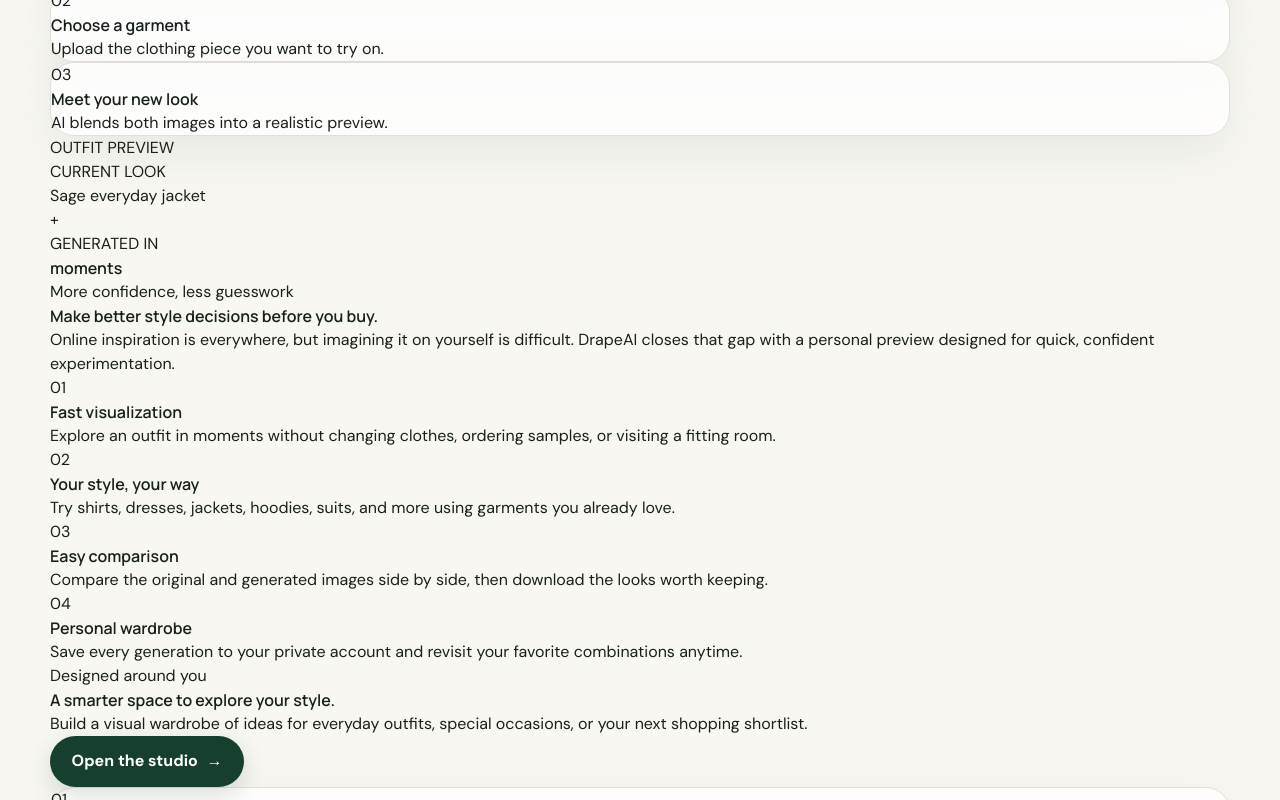
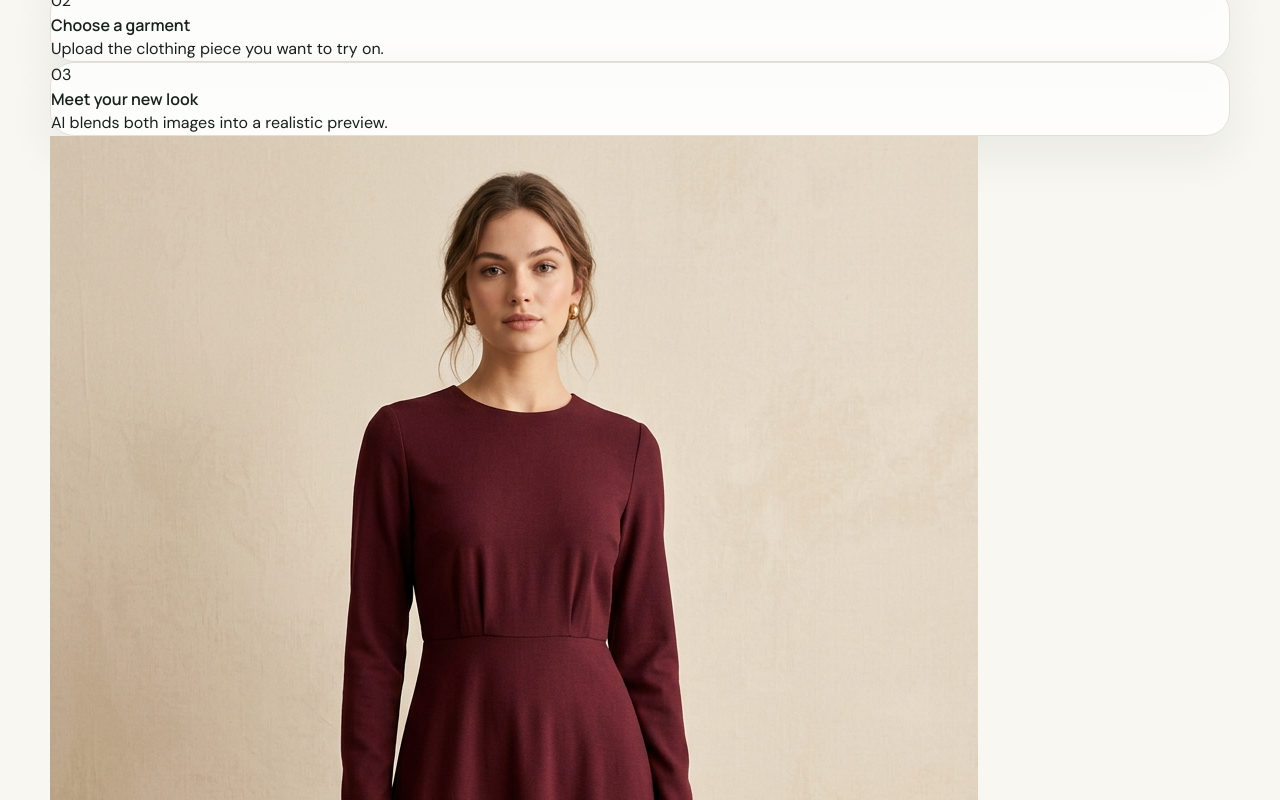
Before and after one commit to im-alisher/AI-Virtual-Try-On, a React (Vite) app in the folder frontend/: page / in a window 1280 px wide. Shown: the part 2860-3660 px from the top of the page. Built offline with nearby package versions, Linux system fonts and the light colour scheme; no server answers; what shared would draw is missing.

Commit message:
The burgundy-dress image is now integrated into the left feature card

```diff
--- a/frontend/src/pages/ProfessionalLandingPage.tsx
+++ b/frontend/src/pages/ProfessionalLandingPage.tsx
@@ -22,7 +22,7 @@ export default function ProfessionalLandingPage() {
     <section id="how-it-works" className="app-container py-20"><div className="mb-10 text-center"><p className="text-xs font-bold uppercase tracking-[.18em] text-[#67816e]">Simple by design</p><h2 className="display-font mt-3 text-3xl font-extrabold tracking-tight sm:text-4xl">From inspiration to visualization</h2><p className="mx-auto mt-4 max-w-2xl leading-7 text-[#68726b]">No complicated measurements or editing tools. DrapeAI turns a simple idea into a visual you can actually use.</p></div><div className="grid gap-4 md:grid-cols-3">{steps.map(([n,t,d]) => <div key={n} className="surface p-7"><span className="text-xs font-extrabold text-[#7c9b80]">{n}</span><h3 className="display-font mt-8 text-xl font-bold">{t}</h3><p className="mt-2 leading-7 text-[#68726b]">{d}</p></div>)}</div></section>
 
     <section className="border-y border-[#dfe1d9] bg-[#eef1e8]"><div className="app-container grid items-center gap-14 py-20 lg:grid-cols-2 lg:py-24">
-      <div className="relative mx-auto w-full max-w-lg"><div className="aspect-square rounded-[32px] bg-[#173f2d] p-5 shadow-2xl shadow-[#173f2d]/15"><div className="relative h-full overflow-hidden rounded-[24px] bg-gradient-to-br from-[#f0e9dd] to-[#b8c8b9]"><div className="absolute left-8 top-8 rounded-full bg-white/90 px-4 py-2 text-xs font-bold text-[#34533e]">OUTFIT PREVIEW</div><div className="absolute bottom-0 left-1/2 h-[82%] w-[58%] -translate-x-1/2 rounded-t-full bg-[#d6ae82]"><div className="absolute bottom-0 left-1/2 h-[73%] w-[115%] -translate-x-1/2 rounded-t-[42%] bg-[#70866e]"/><div className="absolute left-1/2 top-10 h-20 w-20 -translate-x-1/2 rounded-full bg-[#8b634b]"/></div><div className="absolute bottom-5 left-5 right-5 flex items-center justify-between rounded-2xl bg-white/90 p-4 backdrop-blur"><div><p className="text-xs font-bold text-[#7c877f]">CURRENT LOOK</p><p className="font-bold">Sage everyday jacket</p></div><span className="grid h-10 w-10 place-items-center rounded-full bg-[#dff08f] text-lg">+</span></div></div></div><div className="absolute -right-4 -top-5 rounded-2xl bg-white px-5 py-4 shadow-xl"><p className="text-xs font-bold text-[#7a847d]">GENERATED IN</p><p className="display-font mt-1 text-xl font-extrabold">moments</p></div></div>
+      <div className="relative mx-auto w-full max-w-lg"><div className="aspect-square rounded-[32px] bg-[#173f2d] p-5 shadow-2xl shadow-[#173f2d]/15"><div className="relative h-full overflow-hidden rounded-[24px] bg-[#e7ded1]"><img src="/images/featured-burgundy-dress.jpg" alt="AI-generated look featuring an elegant burgundy midi dress" className="h-full w-full object-cover object-top"/><div className="absolute left-8 top-8 rounded-full bg-white/90 px-4 py-2 text-xs font-bold text-[#34533e] shadow-sm">OUTFIT PREVIEW</div><div className="absolute bottom-5 left-5 right-5 flex items-center justify-between rounded-2xl bg-white/90 p-4 shadow-lg backdrop-blur"><div><p className="text-xs font-bold text-[#7c877f]">CURRENT LOOK</p><p className="font-bold">Burgundy midi dress</p></div><span className="grid h-10 w-10 place-items-center rounded-full bg-[#dff08f] text-lg">+</span></div></div></div><div className="absolute -right-4 -top-5 rounded-2xl bg-white px-5 py-4 shadow-xl"><p className="text-xs font-bold text-[#7a847d]">GENERATED IN</p><p className="display-font mt-1 text-xl font-extrabold">moments</p></div></div>
       <div><p className="text-xs font-bold uppercase tracking-[.18em] text-[#67816e]">More confidence, less guesswork</p><h2 className="display-font mt-4 text-4xl font-extrabold leading-tight tracking-[-.04em] sm:text-5xl">Make better style decisions before you buy.</h2><p className="mt-5 text-lg leading-8 text-[#626e65]">Online inspiration is everywhere, but imagining it on yourself is difficult. DrapeAI closes that gap with a personal preview designed for quick, confident experimentation.</p><div className="mt-8 grid gap-5 sm:grid-cols-2">{features.map(([n,t,d]) => <div key={n} className="border-t border-[#cbd2c8] pt-5"><span className="text-xs font-extrabold text-[#75917a]">{n}</span><h3 className="display-font mt-2 font-bold">{t}</h3><p className="mt-2 text-sm leading-6 text-[#6f7971]">{d}</p></div>)}</div></div>
     </div></section>
 
```
Also changed, not shown: frontend/public/images/featured-burgundy-dress.jpg (added).
